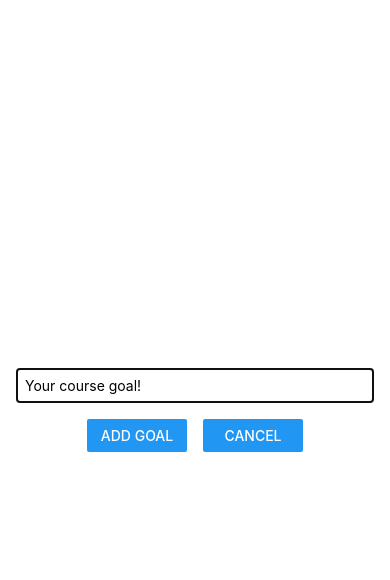
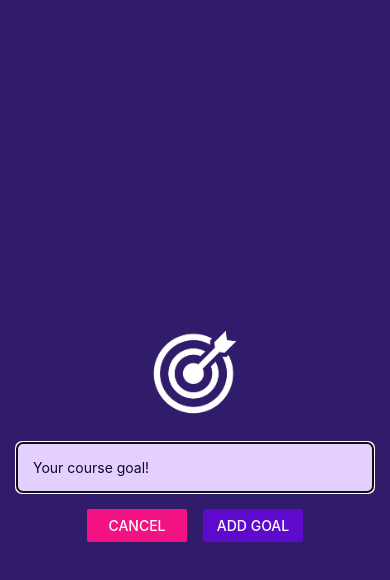
Before and after one commit to JacceyCode/RNCourse, a React Native app: screen / in a window 390 px wide. Both pictures are taken after a click on the button "ADD NEW GOAL". Shown: the top 580 px of the page. Built offline with nearby package versions, Linux system fonts and the light colour scheme.

Commit message:
added image and modal

```diff
--- a/App.js
+++ b/App.js
@@ -1,5 +1,7 @@
 import { useState } from "react";
 import { StyleSheet, View, FlatList, Button } from "react-native";
+import { StatusBar } from "expo-status-bar";
+
 import GoalItem from "./components/GoalItem";
 import GoalInput from "./components/GoalInput";
 
@@ -31,6 +33,8 @@
   }
 
   return (
+    <>
+      <StatusBar style="light" />
       <View style={styles.appContainer}>
         <Button
           title="Add New Goal"
@@ -73,6 +77,7 @@
           />
         </View>
       </View>
+    </>
   );
 }
 
--- a/app.json
+++ b/app.json
@@ -5,15 +5,14 @@
     "version": "1.0.0",
     "orientation": "portrait",
     "icon": "./assets/icon.png",
+    "backgroundColor": "#1e085a",
     "userInterfaceStyle": "light",
     "splash": {
       "image": "./assets/splash.png",
       "resizeMode": "contain",
       "backgroundColor": "#ffffff"
     },
-    "assetBundlePatterns": [
-      "**/*"
-    ],
+    "assetBundlePatterns": ["**/*"],
     "ios": {
       "supportsTablet": true
     },
--- a/components/GoalInput.js
+++ b/components/GoalInput.js
@@ -1,5 +1,12 @@
 import { useState } from "react";
-import { StyleSheet, View, TextInput, Button, Modal } from "react-native";
+import {
+  StyleSheet,
+  View,
+  TextInput,
+  Button,
+  Modal,
+  Image,
+} from "react-native";
 
 function GoalInput(props) {
   const [enteredGoalText, setEnteredGoalText] = useState("");
@@ -16,6 +23,10 @@
   return (
     <Modal visible={props.visible} animationType="slide">
       <View style={styles.inputContainer}>
+        <Image
+          style={styles.image}
+          source={require("../assets/images/goal.png")}
+        />
         <TextInput
           style={styles.textInput}
           placeholder="Your course goal!"
@@ -24,10 +35,10 @@
         />
         <View style={styles.buttonContainer}>
           <View style={styles.button}>
-            <Button title="Add Goal" onPress={addGoalHandler} />
+            <Button title="Cancel" onPress={props.onCancel} color="#f31282" />
           </View>
           <View style={styles.button}>
-            <Button title="Cancel" onPress={props.onCancel} />
+            <Button title="Add Goal" onPress={addGoalHandler} color="#5e0acc" />
           </View>
         </View>
       </View>
@@ -42,16 +53,17 @@
     flex: 1,
     justifyContent: "center",
     alignItems: "center",
-    marginBottom: 24,
     padding: 16,
-    borderBottomWidth: 1,
-    borderBottomColor: "#cccccc",
+    backgroundColor: "#311b6b",
   },
   textInput: {
     borderWidth: 1,
-    borderColor: "#cccccc",
+    borderColor: "#e4d0ff",
+    backgroundColor: "#e4d0ff",
+    color: "#120438",
+    borderRadius: 6,
     width: "100%",
-    padding: 8,
+    padding: 16,
   },
   buttonContainer: {
     flexDirection: "row",
@@ -61,4 +73,9 @@
     width: 100,
     marginHorizontal: 8,
   },
+  image: {
+    width: 100,
+    height: 100,
+    margin: 20,
+  },
 });
```
Also changed, not shown: assets/images/goal.png (added). Lines whose indentation alone changed are shown as unchanged.
